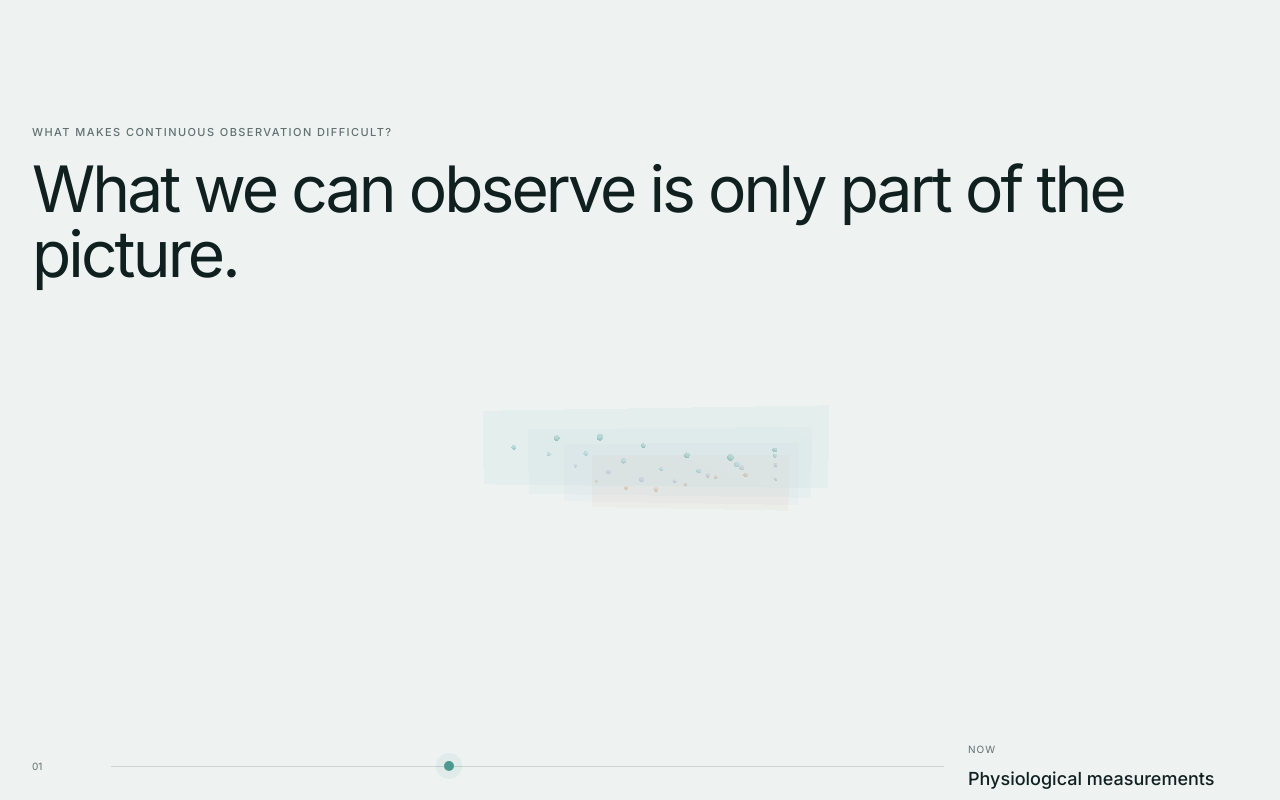
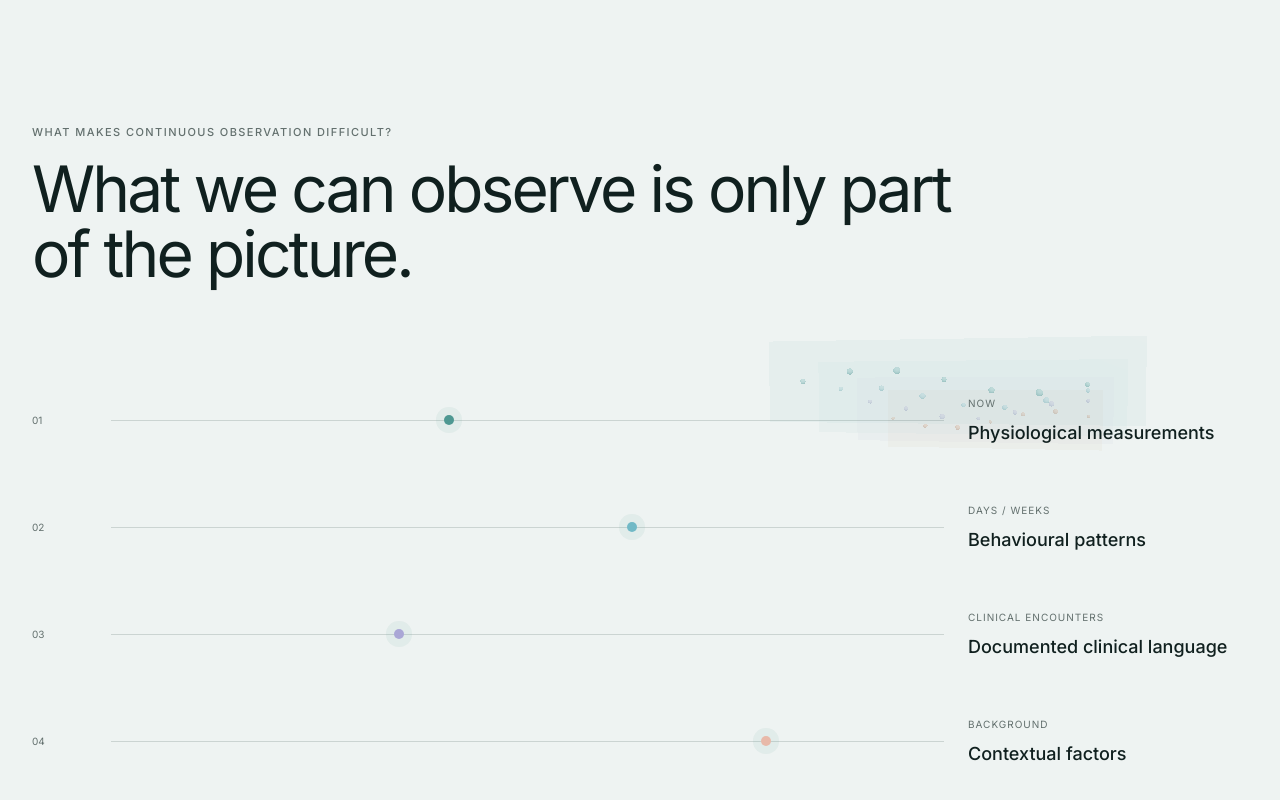
Before and after one commit to dulhara79/anxiety_research_website, a React (Vite) app in the folder research-website/: page /#/ in a window 1280 px wide. Shown: the part 1920-2720 px from the top of the page. Built offline with nearby package versions, Linux system fonts and the light colour scheme.

Commit message:
style: compose spatial scenes with editorial layout

```diff
--- a/research-website/src/spatial.css
+++ b/research-website/src/spatial.css
@@ -9,13 +9,22 @@
 .fallback-field span{--x:calc(12% + (var(--dot) * 9%));position:absolute;left:var(--x);top:calc(26% + ((var(--dot) % 4) * 14%));width:7px;height:7px;border-radius:50%;background:rgba(120,183,181,.62);box-shadow:0 0 0 8px rgba(120,183,181,.06)}
 .fallback-field span:nth-of-type(3n){background:rgba(184,180,221,.72)}
 .fallback-field span:nth-of-type(5n){background:rgba(227,164,135,.72)}
-.hero-spatial-layer{position:absolute;inset:0;z-index:1;pointer-events:none}
+.hero-spatial-layer{position:absolute;inset:0;z-index:1;pointer-events:none;mix-blend-mode:normal}
 .hero-inner{z-index:2}
 .spatial-inline{min-height:300px}
+.observation-spatial-layout{position:relative}
+.observation-copy{position:relative;z-index:2;max-width:980px}
+.observation-spatial-stage{position:absolute;right:-3vw;top:100px;width:min(54vw,760px);height:360px;opacity:.9;z-index:0;mask-image:linear-gradient(90deg,transparent 0%,#000 24%,#000 100%)}
+.observation-tracks,.section-note{position:relative;z-index:2}
 .modality-spatial-stage{height:150px;margin:14px 0 8px;border-radius:18px}
+.component-visual--spatial{isolation:isolate}
+.component-visual--spatial>span{z-index:3}
 .component-spatial-stage{height:100%;min-height:360px}
-.fusion-spatial-stage{min-height:430px;border-radius:28px}
-.architecture-spatial-stage{min-height:360px;margin:40px 0 28px;border-radius:28px}
-@media(max-width:900px){.modality-spatial-stage{height:120px}.component-spatial-stage{min-height:280px}.fusion-spatial-stage,.architecture-spatial-stage{min-height:300px}}
-@media(max-width:640px){.spatial-canvas{display:none!important}.spatial-fallback{display:grid!important}}
-@media(prefers-reduced-motion:reduce){.spatial-canvas{display:none!important}.spatial-fallback{display:grid!important;opacity:1!important}}
+.fusion-spatial-stage{min-height:430px;border-radius:28px;margin-bottom:18px;background:radial-gradient(circle at 60% 45%,rgba(120,183,181,.09),transparent 44%)}
+.architecture-spatial-stage{min-height:360px;margin:40px 0 28px;border-radius:28px;background:radial-gradient(circle at 55% 45%,rgba(140,201,211,.09),transparent 55%)}
+.snapshot-grid{perspective:1200px}
+.snapshot-grid article{transform-style:preserve-3d;transition:transform .55s cubic-bezier(.22,1,.36,1)}
+@media(hover:hover) and (pointer:fine){.snapshot-grid article:first-child:hover{transform:translateZ(8px) rotateY(.7deg)}.snapshot-grid article:last-child:hover{transform:translateZ(12px) rotateY(-.7deg)}}
+@media(max-width:900px){.observation-spatial-stage{position:relative;right:auto;top:auto;width:100%;height:280px;margin:22px 0 -20px;mask-image:none}.modality-spatial-stage{height:120px}.component-spatial-stage{min-height:280px}.fusion-spatial-stage,.architecture-spatial-stage{min-height:300px}}
+@media(max-width:640px){.spatial-canvas{display:none!important}.spatial-fallback{display:grid!important}.observation-spatial-stage{height:220px}.component-spatial-stage{min-height:240px}}
+@media(prefers-reduced-motion:reduce){.spatial-canvas{display:none!important}.spatial-fallback{display:grid!important;opacity:1!important}.snapshot-grid article{transform:none!important;transition:none!important}}
```
